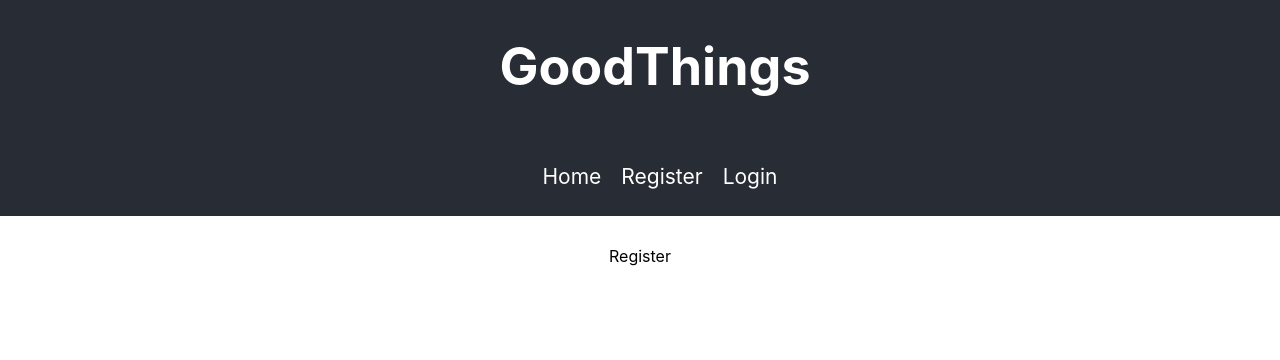
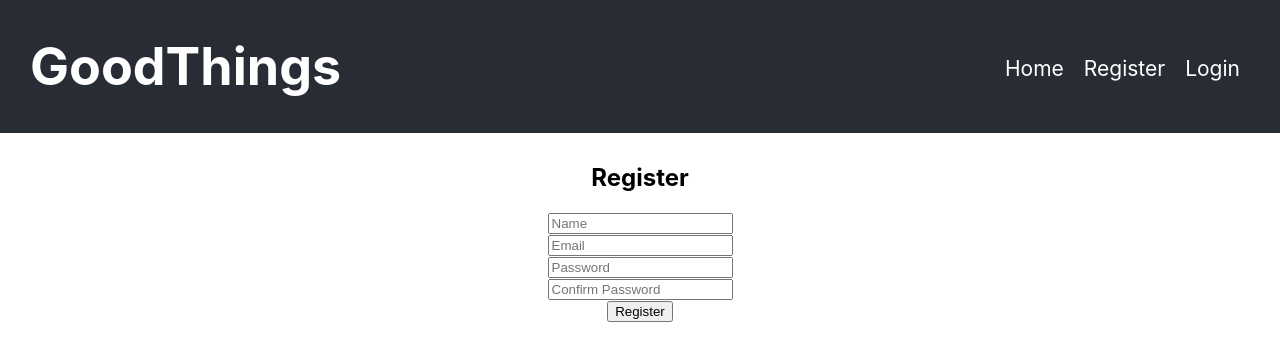
Before and after one commit to OLD-itdev161-sp2022/pam-touhey, a React (Create React App) app in the folder client/: page /register in a window 1280 px wide. Shown: the top 360 px of the page. Built offline with nearby package versions, Linux system fonts and the light colour scheme.

Commit message:
Completed Activity 7

```diff
--- a/client/src/App.css
+++ b/client/src/App.css
@@ -4,22 +4,15 @@
 
 .App-logo {
   height: 40vmin;
-  pointer-events: none;
-}
-
-@media (prefers-reduced-motion: no-preference) {
-  .App-logo {
-    animation: App-logo-spin infinite 20s linear;
-  }
 }
 
 .App-header {
   background-color: #282c34;
   min-height: 10vh;
   display: flex;
-  flex-direction: column;
+  flex-direction: row;
   align-items: center;
-  justify-content: center;
+  justify-content: flex-start;
   font-size: calc(10px + 2vmin);
   color: white;
   padding-left: 30px;
@@ -52,6 +45,12 @@
   margin: 30px auto;
 }
 
+@media (prefers-reduced-motion: no-preference) {
+  .App-logo {
+    animation: App-logo-spin infinite 20s linear;
+  }
+}
+
 @keyframes App-logo-spin {
   from {
     transform: rotate(0deg);
--- a/client/src/App.js
+++ b/client/src/App.js
@@ -1,9 +1,9 @@
 import React from 'react';
-import logo from './logo.svg';
-import './App.css';
 import axios from 'axios';
 import { BrowserRouter as Router, Switch, Route, Link} from 'react-router-dom';
-
+import './App.css';
+import Register from './components/Register/Register';
+import Login from './components/Login/Login';
 class App extends React.Component {
   state = {
     data: null
@@ -44,12 +44,8 @@
               {this.state.data}
             </Route>
             <Switch>
-              <Route path="/register">
-                Register
-              </Route>
-              <Route path="/login">
-                Login
-              </Route>
+              <Route path="/register" component={Register} />
+              <Route path="/login" component={Login}/>
             </Switch>
           </main>
         </div>
--- /dev/null
+++ b/client/src/components/Login/Login.js
@@ -0,0 +1,7 @@
+import React from 'react';
+
+const Login = () => {
+    return <div>Login</div>;
+}
+
+export default Login;
--- /dev/null
+++ b/client/src/components/Register/Register.js
@@ -0,0 +1,93 @@
+import React, { useState } from 'react';
+import axios from 'axios';
+
+const Register = () => {
+    const [userData, setUserData] = useState({
+        name: '',
+        email: '',
+        password: '',
+        passwordConfirm: ''
+    });
+
+    const { name, email, password, passwordConfirm } = userData;
+
+    const onChange = e => {
+        const { name, value } = e.target;
+        setUserData({
+            ...userData,
+            [name]: value
+        })
+    }
+
+    const register = async () => {
+        //check that passwords match
+        if (password !== passwordConfirm) {
+            console.log('Passwords do not match')
+        } else {
+            //Create a user object
+            const newUser = {
+                name: name,
+                email: email,
+                password: password
+            }
+
+            try {
+                const config = {
+                    headers: {
+                        'Content-Type': 'application/json'
+                    }
+                }
+
+                const body = JSON.stringify(newUser);
+                const res = await axios.post('http://localhost:5000/api/users', body, config);
+                console.log(res.data);
+            } catch (error) {
+                console.error(error.response.data);
+                return;
+            }
+        }
+    }
+
+return (
+    <div>
+        <h2>Register</h2>
+        <div>
+            <input
+                type="text"
+                placeholder="Name"
+                name="name"
+                value={name}
+                onChange={e => onChange(e)} />
+        </div>
+        <div>
+            <input
+                type="text"
+                placeholder="Email"
+                name="email"
+                value={email}
+                onChange={e => onChange(e)} />
+        </div>
+        <div>
+            <input
+                type="text"
+                placeholder="Password"
+                name="password"
+                value={password}
+                onChange={e => onChange(e)} />
+        </div>
+        <div>
+            <input
+                type="text"
+                placeholder="Confirm Password"
+                name="passwordConfirm"
+                value={passwordConfirm}
+                onChange={e => onChange(e)} />
+        </div>
+        <div>
+            <button onClick={() => register()}>Register</button>
+        </div>
+    </div>
+    )
+}
+
+export default Register;
```
